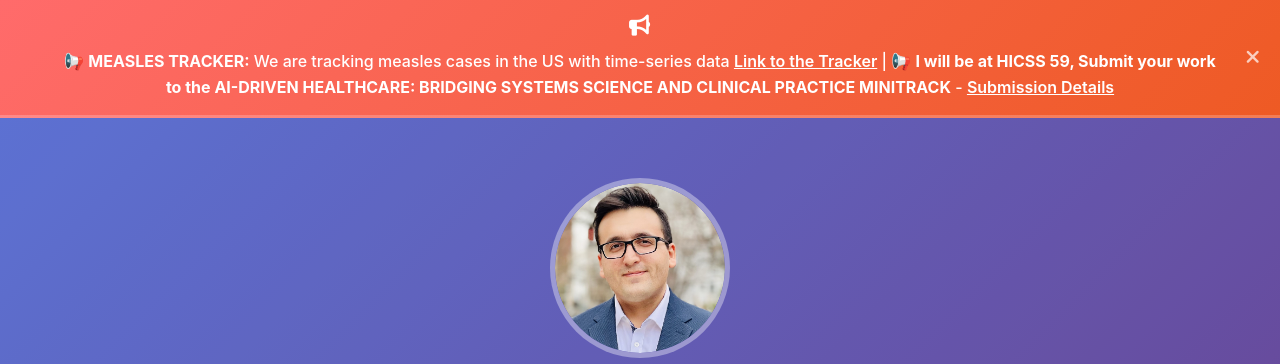
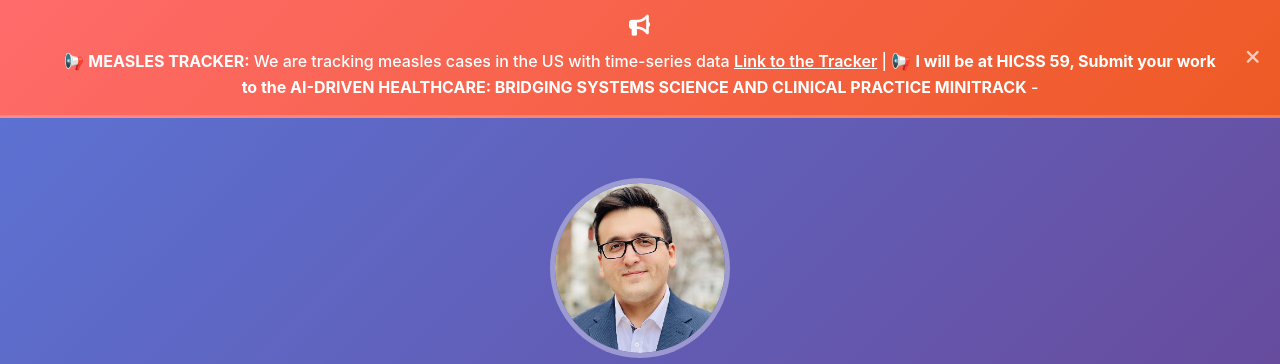
Before and after one commit to FarzinAhmadi/FarzinAhmadi.github.io, a plain HTML site: page index.html in a window 1280 px wide. Shown: the top 364 px of the page. Drawn offline with Linux system fonts and the light colour scheme.

Commit message:
Update index.html

```diff
--- a/index.html
+++ b/index.html
@@ -525,7 +525,7 @@
                     <a href="https://publichealth.jhu.edu/ivac/resources/us-measles-tracker" target="_blank">Link to the Tracker</a> |
 
                     📢 <strong>I will be at HICSS 59, Submit your work to the AI-DRIVEN HEALTHCARE: BRIDGING SYSTEMS SCIENCE AND CLINICAL PRACTICE MINITRACK</strong> -
-                    <a href="https://hicss.hawaii.edu" target="_blank">Submission Details</a>
+
                 </div>
             </div>
             <button class="close-banner" onclick="closeBanner()" title="Close announcement">
```
